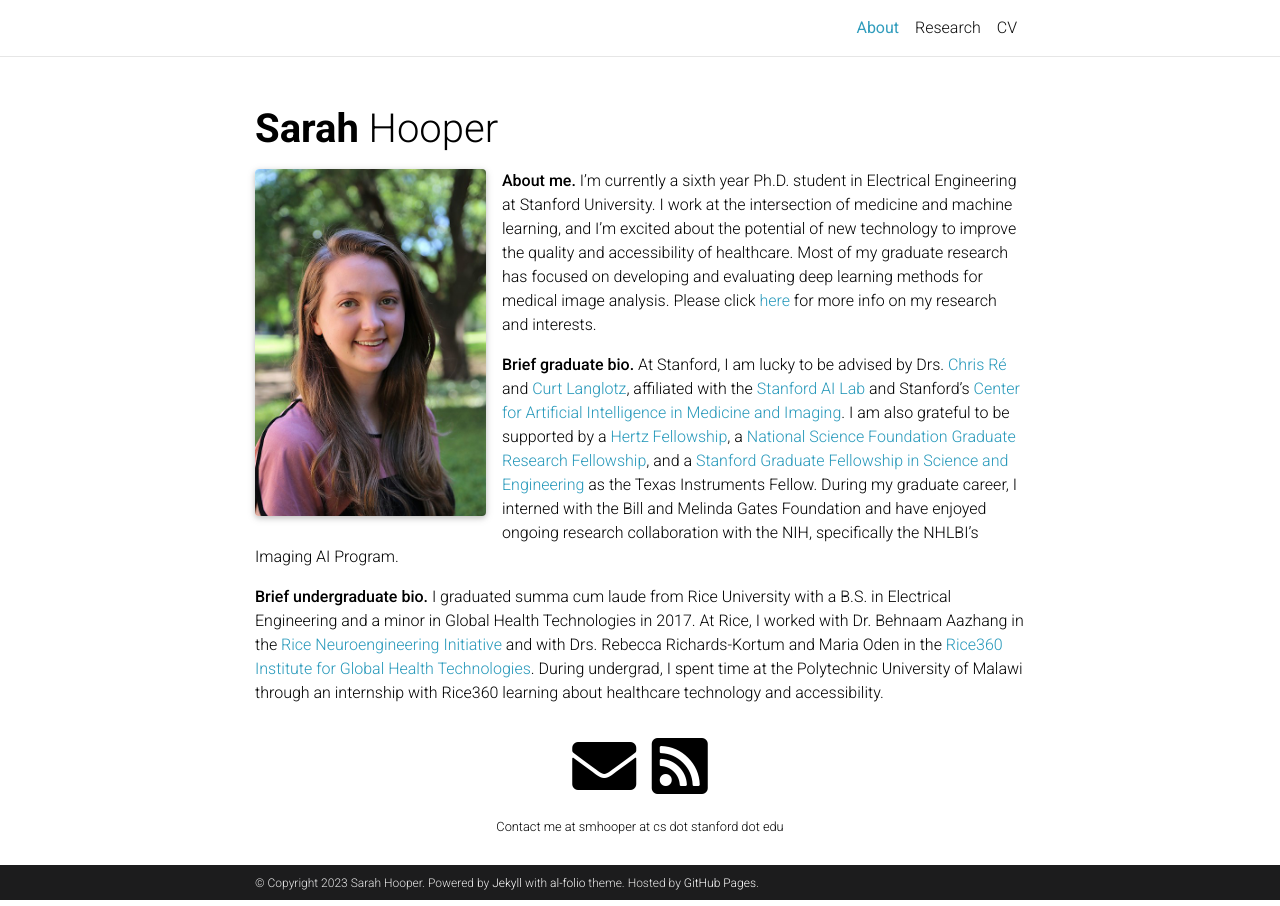
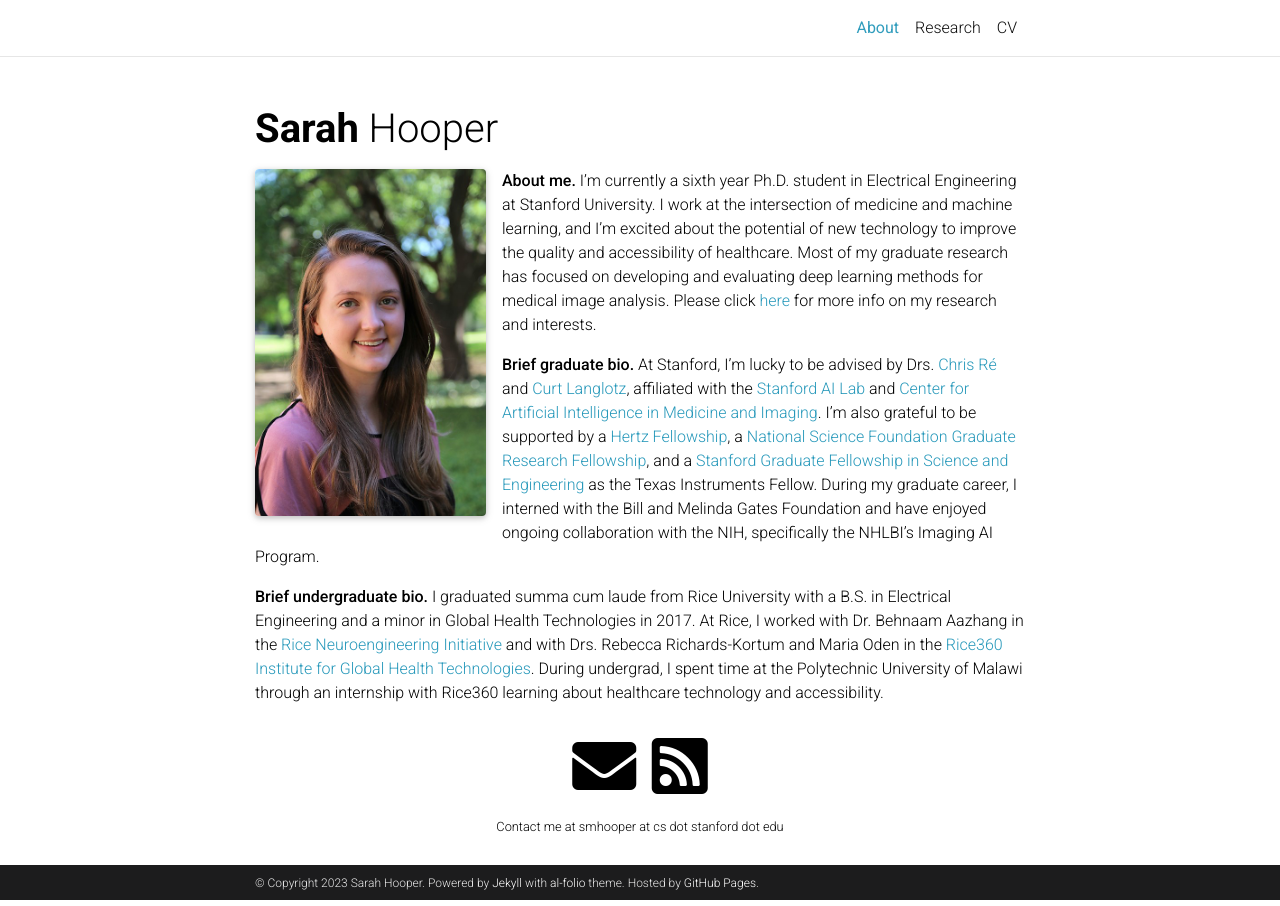
Before and after one commit to sarahmhooper/sarahmhooper.github.io, a Jekyll site: the page built from _pages/about.md, in a window 1280 px wide. Built offline with Jekyll 4.4.1, drawn with Linux system fonts in a browser that asks for light colours; full-size pictures stand in for the smaller copies a plugin makes; comment, search, counter and statistics services are not loaded; a style sheet for code colours, icons or effects is not loaded.

Commit message:
Shortening grad paragraph

```diff
--- a/_pages/about.md
+++ b/_pages/about.md
@@ -20,6 +20,6 @@
 
 **About me.** I’m currently a sixth year Ph.D. student in Electrical Engineering at Stanford University. I work at the intersection of medicine and machine learning, and I’m excited about the potential of new technology to improve the quality and accessibility of healthcare. Most of my graduate research has focused on developing and evaluating deep learning methods for medical image analysis. Please click [here](https://sarahmhooper.github.io/research/) for more info on my research and interests.
 
-**Brief graduate bio.** At Stanford, I am lucky to be advised by Drs. [Chris Ré](https://cs.stanford.edu/~chrismre/) and [Curt Langlotz](https://profiles.stanford.edu/curtis-langlotz), affiliated with the [Stanford AI Lab](https://ai.stanford.edu/) and Stanford's [Center for Artificial Intelligence in Medicine and Imaging](https://aimi.stanford.edu/). I am also grateful to be supported by a [Hertz Fellowship](https://www.hertzfoundation.org/the-fellowship/), a [National Science Foundation Graduate Research Fellowship](https://www.nsfgrfp.org/), and a [Stanford Graduate Fellowship in Science and Engineering](https://vpge.stanford.edu/fellowships-funding/sgf) as the Texas Instruments Fellow. During my graduate career, I interned with the Bill and Melinda Gates Foundation and have enjoyed ongoing research collaboration with the NIH, specifically the NHLBI’s Imaging AI Program.
+**Brief graduate bio.** At Stanford, I'm lucky to be advised by Drs. [Chris Ré](https://cs.stanford.edu/~chrismre/) and [Curt Langlotz](https://profiles.stanford.edu/curtis-langlotz), affiliated with the [Stanford AI Lab](https://ai.stanford.edu/) and [Center for Artificial Intelligence in Medicine and Imaging](https://aimi.stanford.edu/). I'm also grateful to be supported by a [Hertz Fellowship](https://www.hertzfoundation.org/the-fellowship/), a [National Science Foundation Graduate Research Fellowship](https://www.nsfgrfp.org/), and a [Stanford Graduate Fellowship in Science and Engineering](https://vpge.stanford.edu/fellowships-funding/sgf) as the Texas Instruments Fellow. During my graduate career, I interned with the Bill and Melinda Gates Foundation and have enjoyed ongoing collaboration with the NIH, specifically the NHLBI’s Imaging AI Program.
 
 **Brief undergraduate bio.** I graduated summa cum laude from Rice University with a B.S. in Electrical Engineering and a minor in Global Health Technologies in 2017. At Rice, I worked with Dr. Behnaam Aazhang in the [Rice Neuroengineering Initiative](https://neuroengineering.rice.edu/) and with Drs. Rebecca Richards-Kortum and Maria Oden in the [Rice360 Institute for Global Health Technologies](https://www.rice360.rice.edu/). During  undergrad, I spent time at the Polytechnic University of Malawi through an internship with Rice360 learning about healthcare technology and accessibility.
```
